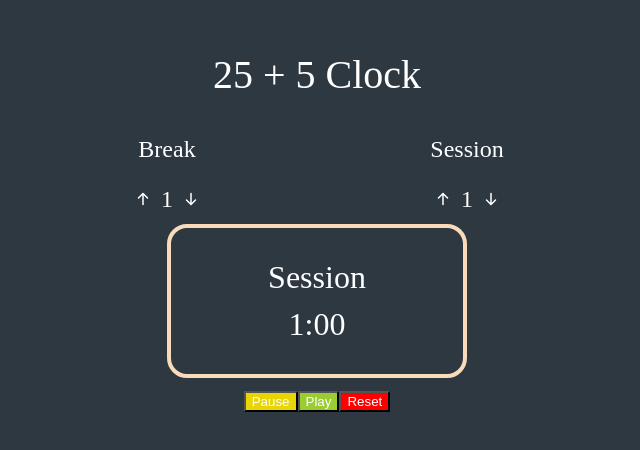
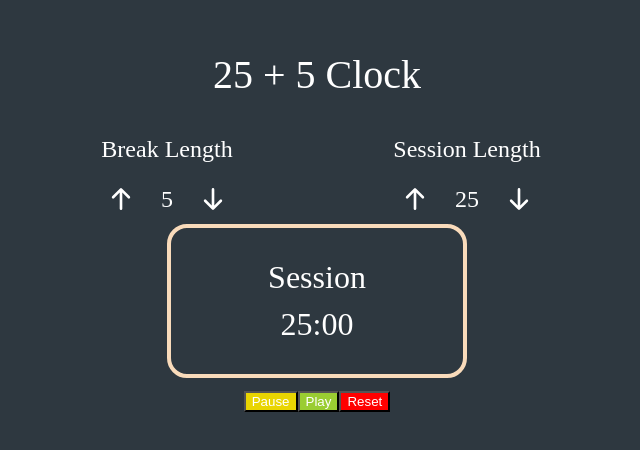
Before and after one commit to mdtagg/25_Plus_Five, a React (Vite) app: page / in a window 1280 px wide. Shown: the part 176-626 px from the top of the page, without its empty margins (323-963 px from the left). Built offline with nearby package versions, Linux system fonts and the light colour scheme.

Commit message:
changing ids of elements to make free code camp tests pass

```diff
--- a/src/App/index.tsx
+++ b/src/App/index.tsx
@@ -5,8 +5,8 @@ import Counter from '../components/Counter'
 
 function App() {
 
-  const [breakTime, setBreakTime] = useState(1)
-  const [sessionTime,setSessionTime] = useState(1)
+  const [ breakTime, setBreakTime ] = useState(5)
+  const [ sessionTime, setSessionTime ] = useState(25)
 
   return (
     <>
@@ -15,18 +15,20 @@ function App() {
           25 + 5 Clock
         </div>
         <SessionTimeKeeper
-          type="Break"
+          type="Break Length"
           session={breakTime}
           setSession={setBreakTime}
         />
         <SessionTimeKeeper
-          type="Session"
+          type="Session Length"
           session={sessionTime}
           setSession={setSessionTime}
         />
         <Counter
           breakTime={breakTime}
           sessionTime={sessionTime}
+          setSessionTime={setSessionTime}
+          setBreakTime={setBreakTime}
         />
       </main>
     </>
--- a/src/components/Counter/index.css
+++ b/src/components/Counter/index.css
@@ -30,7 +30,7 @@
     cursor:pointer;
 }
 
-.pause {
+#start_stop {
     background: #E9D502;
 }
 
@@ -38,6 +38,6 @@
     background: yellowgreen;
 }
 
-.reset {
+#reset {
     background: red;
 }
--- a/src/components/Counter/index.tsx
+++ b/src/components/Counter/index.tsx
@@ -5,19 +5,19 @@ import { useEffect } from "react"
 interface CounterProps {
     breakTime:number
     sessionTime:number
+    setSessionTime:React.Dispatch<React.SetStateAction<number>>
+    setBreakTime:React.Dispatch<React.SetStateAction<number>>
 }
 
 const Counter = (props:CounterProps) => {
 
-    const { breakTime, sessionTime } = props
+    const { breakTime, sessionTime, setSessionTime,setBreakTime } = props
 
     const [ minutes, setMinutes ] = useState(sessionTime)
     const [ seconds, setSeconds ] = useState<string | number>(`00`)
     const [ executing, setExecuting ] = useState<string | null>(null)
     const [ timeoutId, setTimeoutId ] = useState<undefined | number>(undefined)
     const [ timer, setTimer] = useState(`${minutes}:${seconds}`)
-
-    // console.log({executing,pause,timer,minutes,seconds})
 
     const handlePlay = () => {
         if(!timeoutId) {
@@ -59,16 +59,24 @@ const Counter = (props:CounterProps) => {
 
     const handleReset = () => {
         clearTimeout(timeoutId)
-        setMinutes(sessionTime)
+        setSessionTime(25)
+        setBreakTime(5)
+        setMinutes(25)
         setSeconds(`00`)
         setTimeoutId(undefined)
         setExecuting(null)
-        setTimer(`${minutes}:${seconds}`)
+        setTimer(`25:00`)
     }
 
     useEffect(() => {
-        if(seconds as number >= 10 || executing === null) {
+        if((seconds as number >= 10 && minutes > 10) || executing === null) {
             setTimer(`${minutes}:${seconds}`)
+        }
+        else if(seconds as number >= 10 && minutes < 10) {
+            setTimer(`0${minutes}:${seconds}`)
+        }
+        else if(seconds as number < 10 && minutes < 10) {
+            setTimer(`0${minutes}:0${seconds}`)
         }
         else {
             setTimer(`${minutes}:0${seconds}`)
@@ -89,13 +97,17 @@ const Counter = (props:CounterProps) => {
             }else {
                 changeSession('session',sessionTime)
             }
-            setSeconds(0)
+            // setSeconds(0)
         }
     },[timer,executing])
 
     useEffect(() => {
         setMinutes(sessionTime)
-        setTimer(`${sessionTime}:00`)
+        if(sessionTime < 10) {
+            setTimer(`0${sessionTime}:00`)
+        }else {
+            setTimer(`${sessionTime}:00`)
+        }
     },[sessionTime])
 
     return (
@@ -105,14 +117,16 @@ const Counter = (props:CounterProps) => {
             <div
                 className="counter"
             >
-                <p>Session</p>
-                <p>{timer}</p>
+                <p id='timer-label'>Session</p>
+                <p id='time-left'>
+                    {timer}
+                </p>
             </div>
             <div
                 className="controls"
             >
                 <button
-                    className="pause"
+                    id="start_stop"
                     onClick={handlePause}
                 >
                     Pause
@@ -124,7 +138,7 @@ const Counter = (props:CounterProps) => {
                     Play
                 </button>
                 <button
-                    className="reset"
+                    id="reset"
                     onClick={handleReset}
                 >
                     Reset
@@ -135,15 +149,3 @@ const Counter = (props:CounterProps) => {
 }
 
 export default Counter
-
-
-
-    // useEffect(() => {
-    //    if(executing === 'session') {
-    //         setMinutes(sessionTime)
-    //         setSeconds(0)
-    //     }else if(executing === 'break') {
-    //         setMinutes(breakTime)
-    //         setSeconds(0)
-    //     }
-    // },[executing])
--- a/src/components/SessionTimeKeeper/index.css
+++ b/src/components/SessionTimeKeeper/index.css
@@ -9,7 +9,7 @@
     align-items: center;
 }
 
-.session-container .title {
+#break-label, #session-label {
     font-size:1.5rem;
 }
 
@@ -18,10 +18,26 @@
     gap:10px;
 }
 
-.icon {
+svg {
     cursor:pointer;
 }
 
-.session-amount {
+#break-length {
     font-size:1.5rem;
 }
+
+.keeper-controls button {
+    background: transparent;
+    border:0;
+    height:30px;
+    width:60px;
+}
+
+.icon {
+    height:100%;
+    width:100%;
+}
+
+.keeper-controls p {
+    font-size: 1.5rem;
+}
--- a/src/components/SessionTimeKeeper/index.tsx
+++ b/src/components/SessionTimeKeeper/index.tsx
@@ -10,6 +10,18 @@ interface SessionTimeKeeperProps {
 const SessionTimeKeeper = (props:SessionTimeKeeperProps) => {
 
     const { type, setSession, session } = props
+
+    let titleId = 'session-label'
+    let decrementId = 'session-decrement'
+    let incrementId = 'session-increment'
+    let sessionId = 'session-length'
+
+    if(type === 'Break Length') {
+        titleId = 'break-label'
+        decrementId = 'break-decrement'
+        incrementId = 'break-increment'
+        sessionId = 'break-length'
+    }
 
     const handleIncrement = () => {
         if(session === 60) return
@@ -30,27 +42,38 @@ const SessionTimeKeeper = (props:SessionTimeKeeperProps) => {
             className="session-container"
         >
             <div
-                className="title"
+                id={titleId}
             >
                 {type}
             </div>
             <div
                 className="keeper-controls"
             >
-                <Icon
-                    className="icon"
-                    icon="ph:arrow-up-bold"
-                    onClick={handleIncrement}/>
-                <div
-                    className="session-amount"
+                <button
+                    id={incrementId}
+                    onClick={handleIncrement}
+                >
+                    <Icon
+                        className="icon"
+                        icon="ph:arrow-up-bold"
+                    />
+                </button>
+
+                <p
+                    id={sessionId}
                 >
                     {session}
-                </div>
-                <Icon
-                    className="test"
-                    icon="ph:arrow-down-bold"
+                </p>
+                <button
+                    id={decrementId}
                     onClick={handleDecrement}
-                />
+                >
+                    <Icon
+                        className="icon"
+                        icon="ph:arrow-down-bold"
+                    />
+                </button>
+
             </div>
         </div>
     )
```
